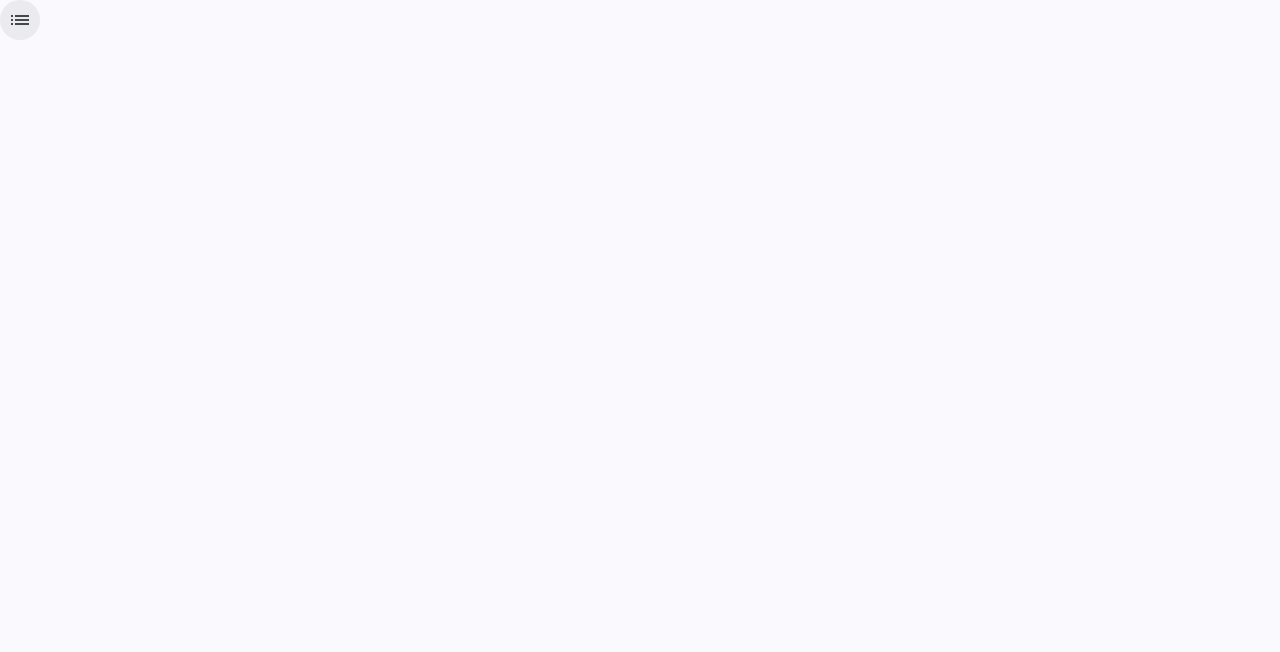
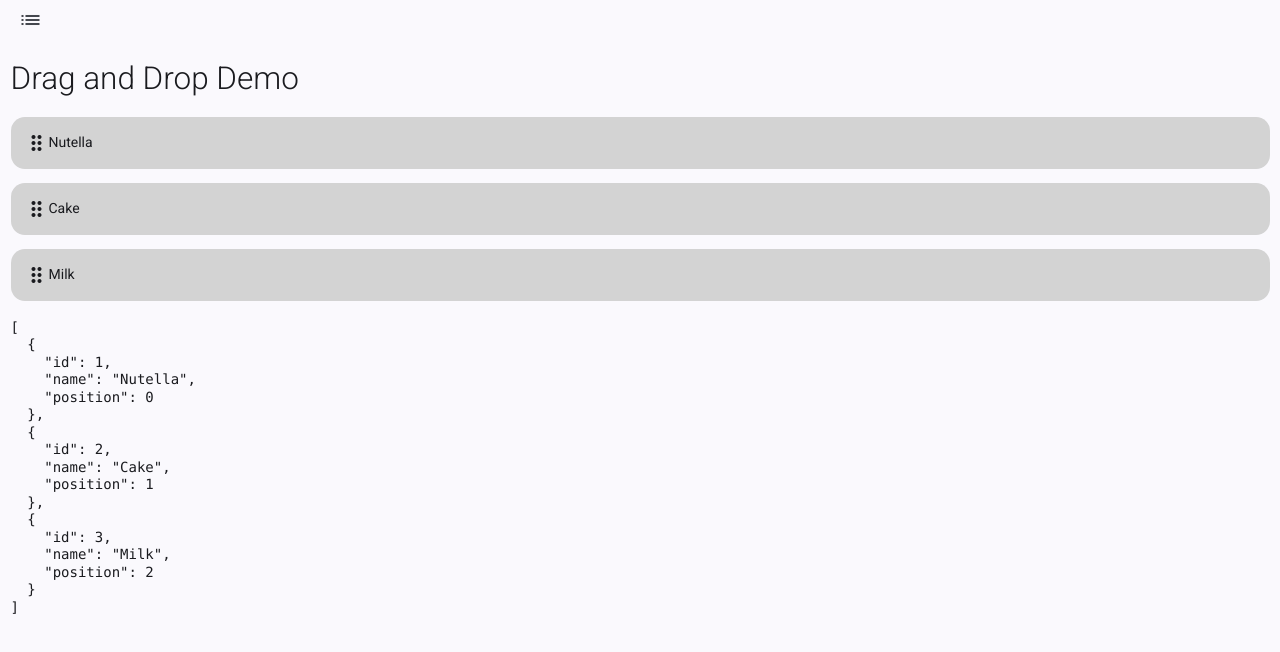
Before and after one commit to learn-by-do-ing/angular-material-course-demo, an Angular app: page /demo-dnd in a window 1280 px wide. Before the commit this address led to /. Shown: the top 652 px of the page. Built offline with nearby package versions, Linux system fonts and the light colour scheme.

Commit message:
add drag and drop demo

```diff
--- a/src/app/app.routes.ts
+++ b/src/app/app.routes.ts
@@ -3,6 +3,7 @@ import { Routes } from '@angular/router';
 export const routes: Routes = [
   { path: 'home', loadComponent: () => import('./pages/home/home')},
   { path: 'demo', loadComponent: () => import('./pages/demo/demo')},
+  { path: 'demo-dnd', loadComponent: () => import('./pages/demo-dnd/demo-dnd')},
   { path: 'dashboard', loadComponent: () => import('./pages/dashboard/dashboard')},
   { path: '', redirectTo: 'home', pathMatch: 'full' },
 ];
--- a/src/app/app.ts
+++ b/src/app/app.ts
@@ -21,10 +21,13 @@ import { RouterLink, RouterLinkActive, RouterOutlet } from '@angular/router';
             <mat-list-item routerLink="dashboard" routerLinkActive="opacity-50">
               Dashboard
             </mat-list-item>
+            <mat-list-item routerLink="demo-dnd" routerLinkActive="opacity-50">
+              Demo Drag and Drop
+            </mat-list-item>
           </mat-list>
         </mat-sidenav>
 
-      <div class="">
+      <div class="mx-3">
         <button mat-icon-button (click)="sidenav.toggle()">
           <mat-icon>list</mat-icon>
         </button>
--- a/src/app/pages/dashboard/dashboard.ts
+++ b/src/app/pages/dashboard/dashboard.ts
@@ -26,6 +26,9 @@ import { GridCities } from './components/grid-cities';
     >
       <mat-icon>add</mat-icon>
     </button>
+
+    <h1>Dashboard Demo</h1>
+
 
     @if (cities.error()) {
       <div>Server is down</div>
--- /dev/null
+++ b/src/app/pages/demo-dnd/demo-dnd.ts
@@ -0,0 +1,77 @@
+import { CdkDrag, CdkDragDrop, CdkDragHandle, CdkDropList, moveItemInArray } from '@angular/cdk/drag-drop';
+import { JsonPipe } from '@angular/common';
+import { Component, signal } from '@angular/core';
+import { MatIcon } from '@angular/material/icon';
+
+@Component({
+  selector: 'app-demo-dnd',
+  imports: [CdkDropList, CdkDrag, JsonPipe, MatIcon, CdkDragHandle],
+  template: `
+
+    <h1>Drag and Drop Demo</h1>
+
+    <div cdkDropList class="list" (cdkDropListDropped)="drop($event)">
+      @for (product of products(); track product.id) {
+        <div class="item" cdkDrag>
+          <mat-icon cdkDragHandle style="cursor: move;">drag_indicator</mat-icon>
+          {{product.name}}
+        </div>
+      }
+    </div>
+
+    <br>
+    <pre>{{this.products() | json}}</pre>
+  `,
+  styles: `
+
+    .list {
+      display: flex;
+      flex-direction: column;
+      gap: 1rem;
+    }
+
+    .item {
+      background-color: lightgray;
+      border-radius: 1rem;
+      padding: 1rem;
+      display: flex; /*NEW*/
+      align-items: center;  /*NEW*/
+      overflow: hidden; /*NEW*/
+    }
+
+    .cdk-drag-preview {
+      border: 1px solid #ddd;
+      background-color: white;
+    }
+
+    .cdk-drag-placeholder {
+      opacity: 0.5;
+    }
+
+    /* animation when element is released */
+    .cdk-drag-animating {
+      transition: transform 250ms cubic-bezier(0, 0, 0.2, 1);
+    }
+
+    /* animation during dragging */
+    .list.cdk-drop-list-dragging .item:not(.cdk-drag-placeholder) {
+      transition: transform 250ms cubic-bezier(0, 0, 0.2, 1);
+    }
+
+  `
+})
+export default class DemoDnd {
+  products = signal([
+    { id: 1, name: 'Nutella', position: 0 },
+    { id: 2, name: 'Cake', position: 1 },
+    { id: 3, name: 'Milk', position: 2 },
+  ])
+
+  drop(event: CdkDragDrop<string[]>) {
+    moveItemInArray(this.products(), event.previousIndex, event.currentIndex);
+    console.log(this.products())
+    this.products.update(prev => {
+      return prev.map((p, index) => ({...p, position: index}) )
+    })
+  }
+}
--- a/src/styles.css
+++ b/src/styles.css
@@ -2,3 +2,7 @@
 
 html, body { height: 100%; }
 body { margin: 0; font-family: Roboto, "Helvetica Neue", sans-serif; }
+
+h1 {
+  @apply text-4xl  font-thin my-6;
+}
```
